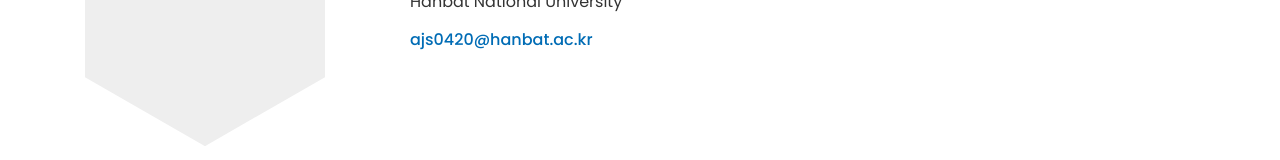
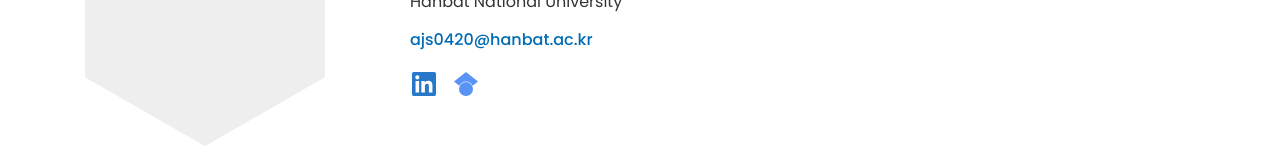
Before and after one commit to sail-hanbat/sail-hanbat.github.io, a Next.js app: page /members/professor in a window 1280 px wide. Shown: the part 618-778 px from the top of the page. Built offline with nearby package versions, Linux system fonts and the light colour scheme.

Commit message:
Add professional profile links

```diff
--- a/app/globals.css
+++ b/app/globals.css
@@ -674,6 +674,33 @@ li {
   display: inline-block;
 }
 
+.profile-social-links {
+  display: flex;
+  align-items: center;
+  gap: 14px;
+  margin-top: 18px;
+}
+
+.profile-social-links a {
+  display: inline-flex;
+  align-items: center;
+  justify-content: center;
+  width: 28px;
+  height: 28px;
+  opacity: 0.88;
+  transition: opacity 160ms ease;
+}
+
+.profile-social-links a:hover,
+.profile-social-links a:focus-visible {
+  opacity: 1;
+}
+
+.profile-social-links a:focus-visible {
+  outline: 2px solid rgba(140, 21, 21, 0.25);
+  outline-offset: 4px;
+}
+
 .professor-section {
   margin-top: 64px;
 }
--- a/app/members/professor/page.tsx
+++ b/app/members/professor/page.tsx
@@ -1,4 +1,5 @@
 import type { Metadata } from 'next';
+import Image from 'next/image';
 import { SectionPage } from '@/components/section-page';
 
 export const metadata: Metadata = { title: 'Professor' };
@@ -19,6 +20,24 @@ export default function ProfessorPage() {
           <a className="profile-email" href="mailto:ajs0420@hanbat.ac.kr">
             ajs0420@hanbat.ac.kr
           </a>
+          <div className="profile-social-links" aria-label="Professional profiles">
+            <a
+              href="https://www.linkedin.com/in/jaesin-ahn-a23a3614b/"
+              target="_blank"
+              rel="noreferrer"
+              aria-label="LinkedIn profile"
+            >
+              <Image src="/icons/linkedin.svg" alt="" width={24} height={24} />
+            </a>
+            <a
+              href="https://scholar.google.co.kr/citations?user=CY9LCBsAAAAJ&amp;hl=ko"
+              target="_blank"
+              rel="noreferrer"
+              aria-label="Google Scholar profile"
+            >
+              <Image src="/icons/google-scholar.svg" alt="" width={24} height={24} />
+            </a>
+          </div>
         </div>
       </div>
 
```
Also changed, not shown: public/icons/google-scholar.svg (added), public/icons/linkedin.svg (added), 74 other files (tests, documents, lock files or other folders).
